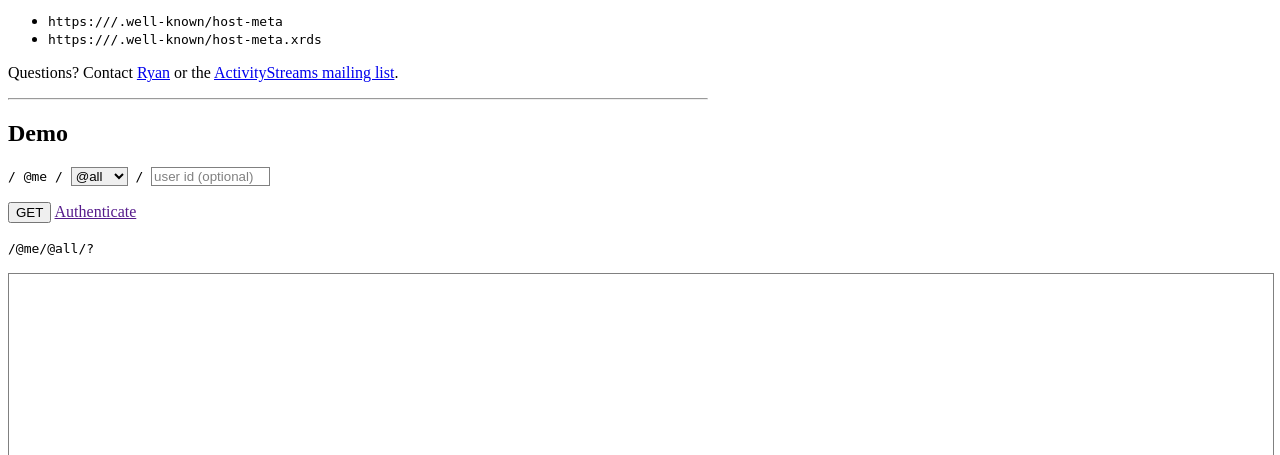
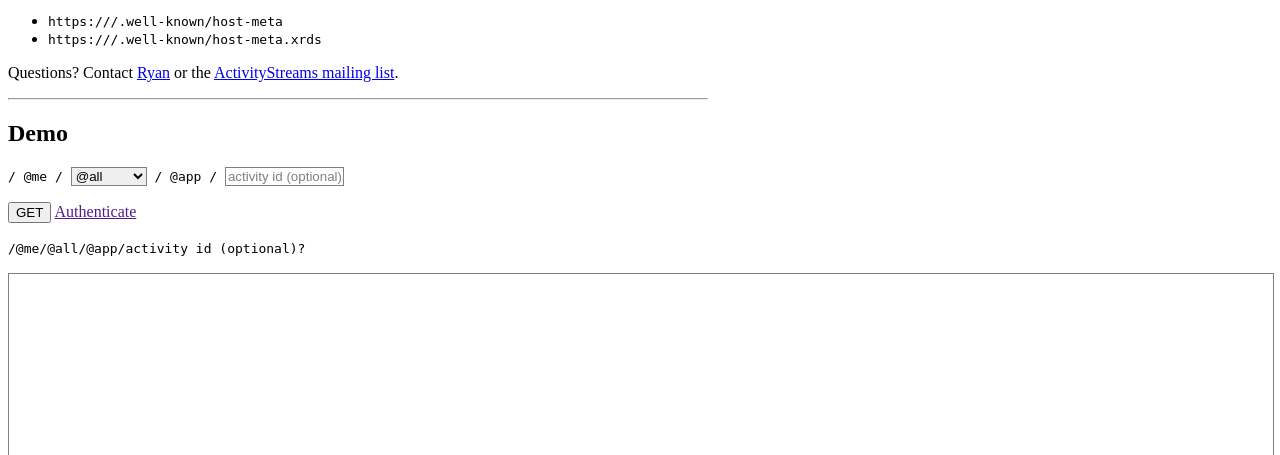
Before and after one commit to snarfed/granary, a Python web app: template templates/index.html in a window 1280 px wide. Shown: the part 222-677 px from the top of the page. Run offline with Jinja, Linux system fonts and the light colour scheme; the template is opened without the code that fills it, so the values that code supplies are empty; some libraries are stand-ins or nearby versions.

Commit message:
updated demo form to match opensocial rest api

```diff
--- a/app.yaml
+++ b/app.yaml
@@ -1 +1 @@
-app.yaml.twitter
+app.yaml.facebook
--- a/static/demo.js
+++ b/static/demo.js
@@ -2,31 +2,24 @@
  * Utilities for the demo form on the front page.
  */
 
-var USER_ID_BLURB = 'user id (optional)';
+var ACTIVITY_ID_BLURB = 'activity id (optional)';
 var ACCESS_TOKEN_RE = new RegExp('access_token=([^&]+)');
 var OAUTH_INPUT_IDS = ['access_token', 'access_token_key', 'access_token_secret'];
 
 function render_form() {
-  // the user id field's style depends on whether it has a value, and whether it
+  // the activity id field's style depends on whether it has a value, and whether it
   // has focus, and whether @all or @self is selected.
-  var all_or_self = document.getElementById('all_or_self').value;
-  var userid_elem = document.getElementById('userid');
-  var userid = userid_elem.value;
+  var group_id = document.getElementById('group_id').value;
+  var activity_id_elem = document.getElementById('activity_id');
+  var activity_id = activity_id_elem.value;
 
-  if (all_or_self == 'self') {
-    userid_elem.disabled = true;
-    userid_elem.style.display = 'none';
-  } else {
-    userid_elem.disabled = false;
-    userid_elem.style.display = 'inline';
-    if (userid == '' || userid == USER_ID_BLURB) {
-      if (document.activeElement == userid_elem) {
-        userid_elem.value = '';
-        userid_elem.style.color = 'black';
-      } else {
-        userid_elem.value = USER_ID_BLURB;
-        userid_elem.style.color = 'gray';
-      }
+  if (activity_id == '' || activity_id == ACTIVITY_ID_BLURB) {
+    if (document.activeElement == activity_id_elem) {
+      activity_id_elem.value = '';
+      activity_id_elem.style.color = 'black';
+    } else {
+      activity_id_elem.value = ACTIVITY_ID_BLURB;
+      activity_id_elem.style.color = 'gray';
     }
   }
 
@@ -44,11 +37,7 @@ function render_form() {
   }
 
   // construct URL
-  var url = '/@me/@' + all_or_self + '/';
-  if (!userid_elem.disabled && userid != USER_ID_BLURB)
-    url += userid;
-
-  url += '?'
+  var url = '/@me/@' + group_id + '/@app/' + activity_id + '?';
   for (i in oauth_inputs) {
     if (oauth_inputs[i].value)
       url += oauth_inputs[i].name + '=' + oauth_inputs[i].value + '&';
--- a/templates/index.html
+++ b/templates/index.html
@@ -57,15 +57,17 @@ mailing list</a>.</p>
 <form id="demo" method="get" target="results">
 <p><nobr><code>
 / @me /
-<select id="all_or_self" name="all_or_self" onchange="render_form()">
+<select id="group_id" name="group_id" onchange="render_form()">
   <option value="all">@all</input>
   <option value="self">@self</input>
+  <option value="friends">@friends</input>
 </select>
-/
-<input id="userid" name="userid" type="text" value="user id (optional)" size="12"
-  onkeyup="render_form()" onfocus="render_form()" onblur="render_form()" />
-  <!-- onkeyup instead of onkeypress because onkeypress fires *before* the
-       browser adds the character to the input value-->
+/ @app /
+<input id="activity_id" name="activity_id" type="text"
+       value="activity id (optional)" size="12"
+       onkeyup="render_form()" onfocus="render_form()" onblur="render_form()" />
+       <!-- onkeyup instead of onkeypress because onkeypress fires *before* the
+            browser adds the character to the input value -->
 {% block query_params %}
 {% endblock %}
 </code></nobr></p>
```
